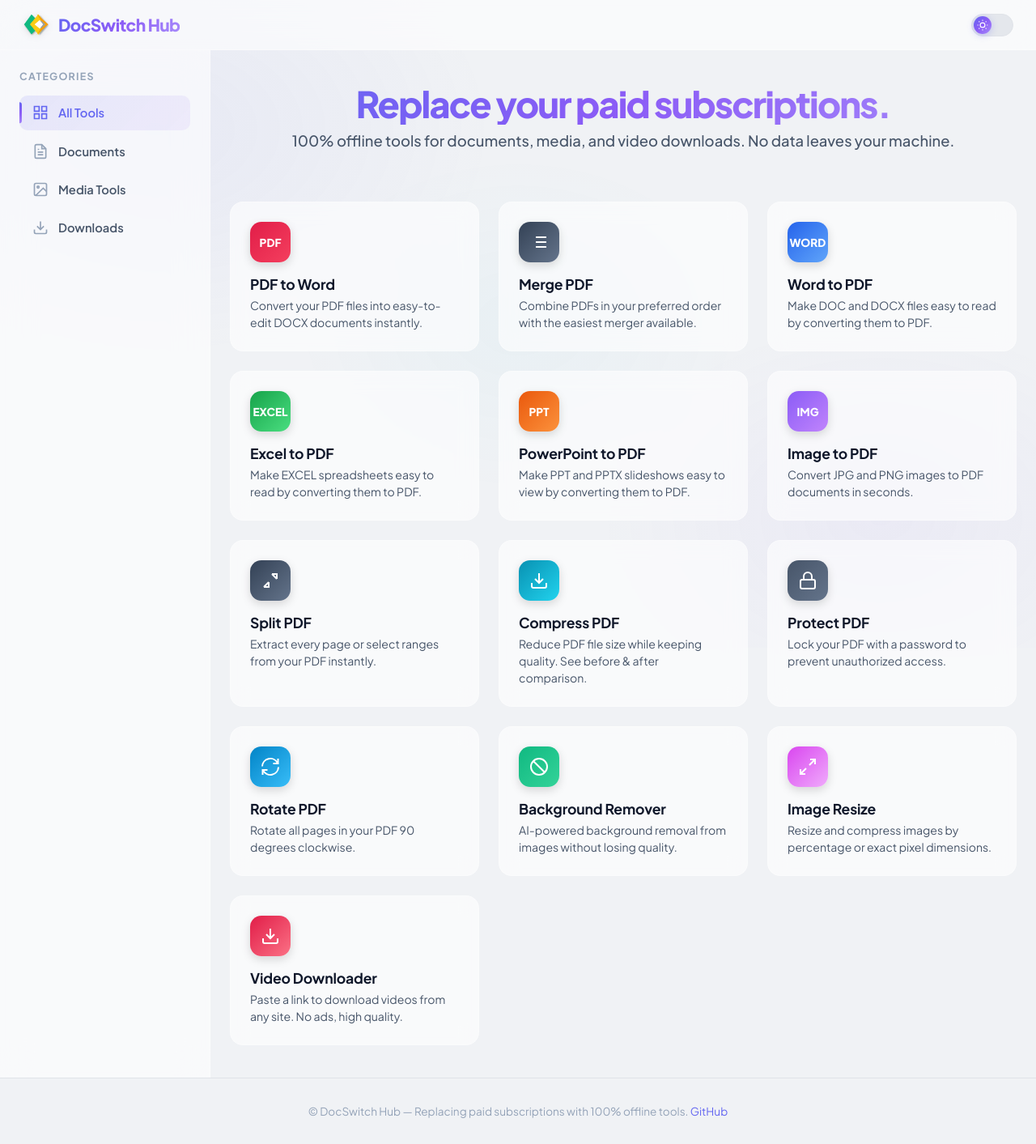
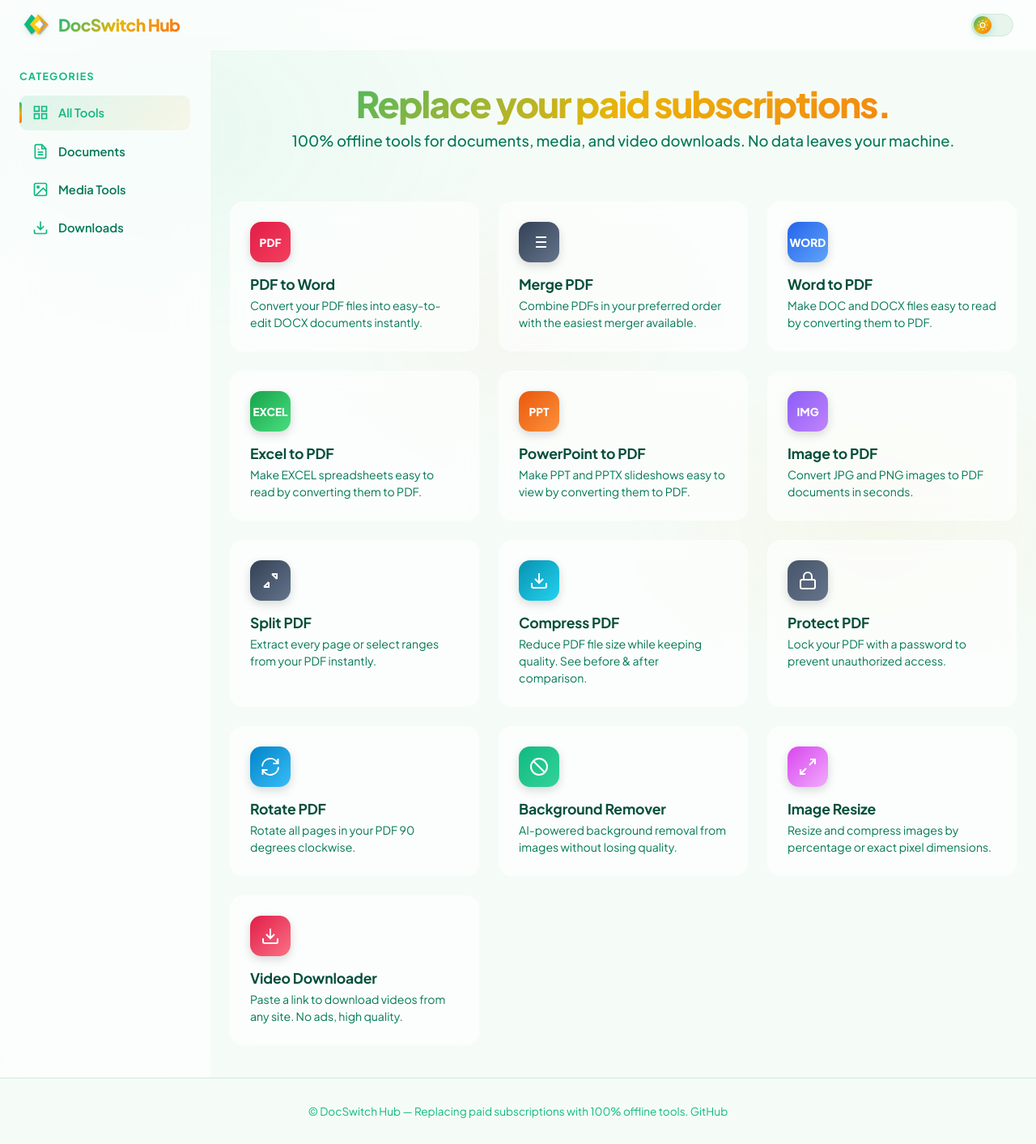
Before and after one commit to manil-max/DocSwitchHub, a Flask app: page / in a window 1280 px wide. Shown: the whole page at 81% size. Run offline with Flask 3, Linux system fonts and the light colour scheme; some libraries are stand-ins or nearby versions.

Commit message:
uptade and debug

```diff
--- a/static/style.css
+++ b/static/style.css
@@ -8,25 +8,25 @@
 /* ── Theme Variables ─────────────────────────────────────────── */
 :root {
   /* Light Theme (default) */
-  --clr-bg:            #f0f2f5;
-  --clr-bg-secondary:  #e4e7ec;
+  --clr-bg:            #f5fcf8;
+  --clr-bg-secondary:  #e7f5ed;
   --clr-surface:       #ffffff;
   --clr-surface-glass: rgba(255, 255, 255, 0.72);
-  --clr-border:        #e0e3e8;
-  --clr-text:          #0f172a;
-  --clr-text-secondary:#475569;
-  --clr-text-dim:      #94a3b8;
+  --clr-border:        #d1e8da;
+  --clr-text:          #064e3b;
+  --clr-text-secondary:#047857;
+  --clr-text-dim:      #10b981;
 
   /* Accent Gradients */
-  --grad-primary:      linear-gradient(135deg, #6366f1 0%, #8b5cf6 50%, #a78bfa 100%);
-  --grad-primary-hover:linear-gradient(135deg, #4f46e5 0%, #7c3aed 50%, #8b5cf6 100%);
+  --grad-primary:      linear-gradient(135deg, #10b981 0%, #eab308 50%, #f97316 100%);
+  --grad-primary-hover:linear-gradient(135deg, #059669 0%, #ca8a04 50%, #ea580c 100%);
   --grad-accent:       linear-gradient(135deg, #06b6d4 0%, #3b82f6 100%);
   --grad-success:      linear-gradient(135deg, #10b981 0%, #34d399 100%);
   --grad-error:        linear-gradient(135deg, #ef4444 0%, #f87171 100%);
   --grad-warm:         linear-gradient(135deg, #f59e0b 0%, #f97316 100%);
 
-  --clr-primary:       #6366f1;
-  --clr-primary-hover: #4f46e5;
+  --clr-primary:       #10b981;
+  --clr-primary-hover: #059669;
   --clr-success:       #10b981;
   --clr-error:         #ef4444;
   --clr-warning:       #f59e0b;
@@ -53,7 +53,7 @@
   --shadow-sm:         0 1px 3px rgba(0,0,0,0.04), 0 1px 2px rgba(0,0,0,0.06);
   --shadow:            0 4px 16px rgba(0,0,0,0.06), 0 1px 3px rgba(0,0,0,0.04);
   --shadow-lg:         0 12px 40px rgba(0,0,0,0.1), 0 4px 12px rgba(0,0,0,0.05);
-  --shadow-glow:       0 0 30px rgba(99, 102, 241, 0.15);
+  --shadow-glow:       0 0 30px rgba(16, 185, 129, 0.15);
   --transition:        0.25s cubic-bezier(0.4, 0, 0.2, 1);
   --transition-bounce: 0.4s cubic-bezier(0.34, 1.56, 0.64, 1);
 
@@ -104,9 +104,9 @@ body::before {
   position: fixed;
   inset: 0;
   background:
-    radial-gradient(ellipse 600px 400px at 15% 20%, rgba(99, 102, 241, 0.06) 0%, transparent 70%),
-    radial-gradient(ellipse 500px 350px at 85% 80%, rgba(139, 92, 246, 0.05) 0%, transparent 70%),
-    radial-gradient(ellipse 400px 300px at 50% 50%, rgba(6, 182, 212, 0.03) 0%, transparent 70%);
+    radial-gradient(ellipse 600px 400px at 15% 20%, rgba(16, 185, 129, 0.05) 0%, transparent 70%),
+    radial-gradient(ellipse 500px 350px at 85% 80%, rgba(245, 158, 11, 0.05) 0%, transparent 70%),
+    radial-gradient(ellipse 400px 300px at 50% 50%, rgba(249, 115, 22, 0.03) 0%, transparent 70%);
   pointer-events: none;
   z-index: 0;
 }
@@ -177,7 +177,7 @@ body::before {
   align-items: center;
   justify-content: center;
   transition: transform var(--transition-bounce);
-  box-shadow: 0 2px 8px rgba(99, 102, 241, 0.3);
+  box-shadow: 0 2px 8px rgba(16, 185, 129, 0.3);
 }
 .theme-toggle__knob svg {
   width: 14px;
@@ -246,7 +246,7 @@ body::before {
 .sidebar__item:hover svg { color: var(--clr-text-secondary); }
 
 .sidebar__item.active {
-  background: linear-gradient(135deg, rgba(99, 102, 241, 0.12) 0%, rgba(139, 92, 246, 0.08) 100%);
+  background: linear-gradient(135deg, rgba(16, 185, 129, 0.12) 0%, rgba(245, 158, 11, 0.08) 100%);
   color: var(--clr-primary);
 }
 .sidebar__item.active svg { color: var(--clr-primary); }
@@ -799,7 +800,7 @@ body::before {
 /* ── Toast Notifications ─────────────────────────────────────── */
 .toast-container {
   position: fixed;
-  top: 1.5rem;
+  top: 5rem;
   right: 1.5rem;
   z-index: 10000;
   display: flex;
```
Also changed, not shown: other parts of static/style.css (+24 -23 lines), 1 other file.
